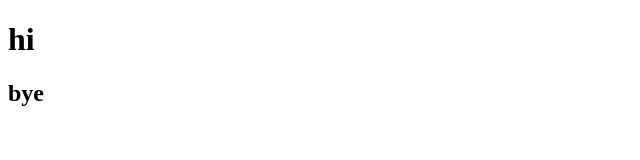
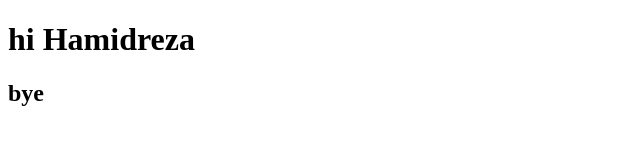
Before and after one commit to Hamidreza777/oyekk, a plain HTML site: page index.html in a window 1280 px wide. Shown: the whole page, without its empty margins (0-640 px from the left). Drawn offline with Linux system fonts and the light colour scheme.

Commit message:
Update h1

```diff
--- a/index.html
+++ b/index.html
@@ -7,7 +7,7 @@
     <title>Document</title>
 </head>
 <body>
-    <h1>hi</h1>
+    <h1>hi Hamidreza</h1>
     <h2>bye</h2>
 </body>
 </html>
```
